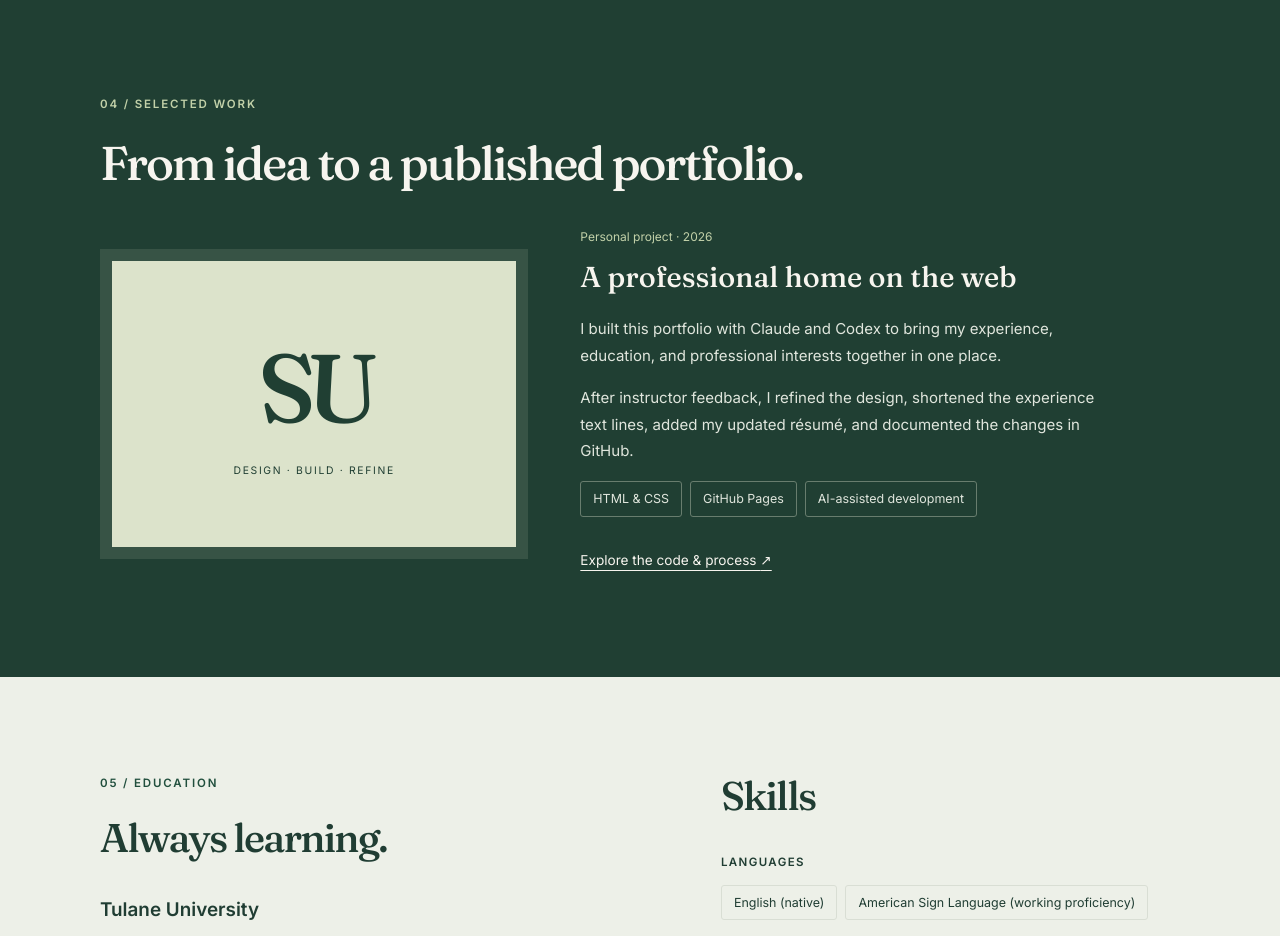
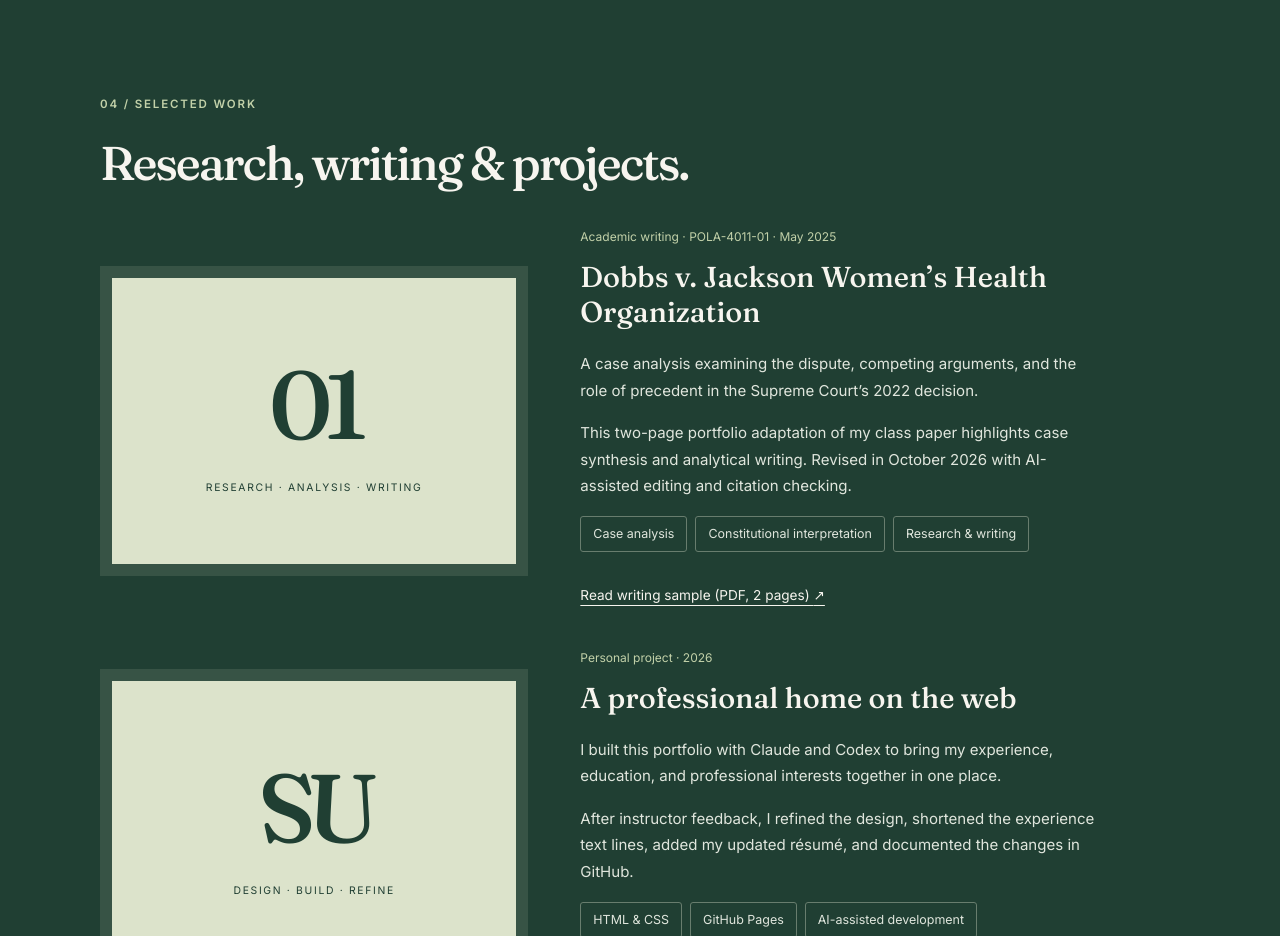
Before and after one commit to sydneyuddo/sydneyuddo.github.io, a plain HTML site: page index.html in a window 1280 px wide. Shown: the part 4360-5296 px from the top of the page. Drawn offline with Linux system fonts and the light colour scheme.

Commit message:
Feature academic writing in Selected Work
Add a description and PDF link for the revised Dobbs case analysis, including its class context and editing note.

```diff
--- a/index.html
+++ b/index.html
@@ -182,7 +182,18 @@
     <section class="section work-section" id="work">
       <div class="container">
         <p class="eyebrow">04 / Selected work</p>
-        <h2>From idea to a published portfolio.</h2>
+        <h2>Research, writing &amp; projects.</h2>
+        <article class="project" style="margin-bottom: 2rem;">
+          <div class="project-mark" aria-hidden="true"><span>01</span><small>RESEARCH · ANALYSIS · WRITING</small></div>
+          <div class="project-copy">
+            <p class="meta">Academic writing · POLA-4011-01 · May 2025</p>
+            <h3>Dobbs v. Jackson Women’s Health Organization</h3>
+            <p>A case analysis examining the dispute, competing arguments, and the role of precedent in the Supreme Court’s 2022 decision.</p>
+            <p>This two-page portfolio adaptation of my class paper highlights case synthesis and analytical writing. Revised in October 2026 with AI-assisted editing and citation checking.</p>
+            <ul class="tags" aria-label="Writing sample skills"><li>Case analysis</li><li>Constitutional interpretation</li><li>Research &amp; writing</li></ul>
+            <a class="text-link" href="Sydney-Uddo-Writing-Sample.pdf" target="_blank" rel="noopener">Read writing sample (PDF, 2 pages) <span aria-hidden="true">↗</span></a>
+          </div>
+        </article>
         <article class="project">
           <div class="project-mark" aria-hidden="true"><span>SU</span><small>DESIGN · BUILD · REFINE</small></div>
           <div class="project-copy">
```
